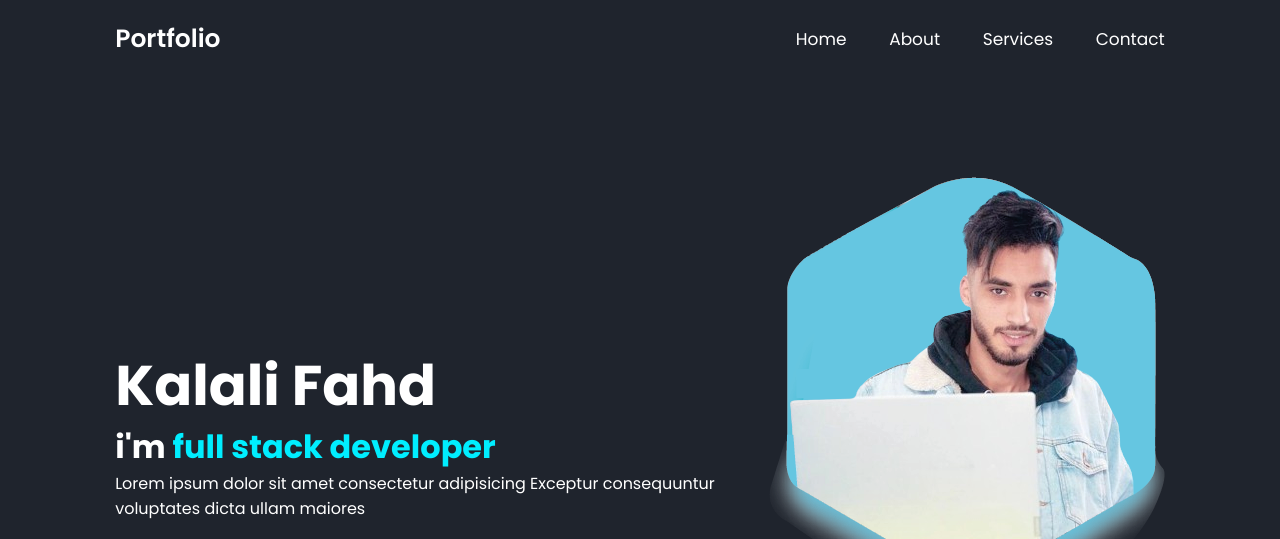
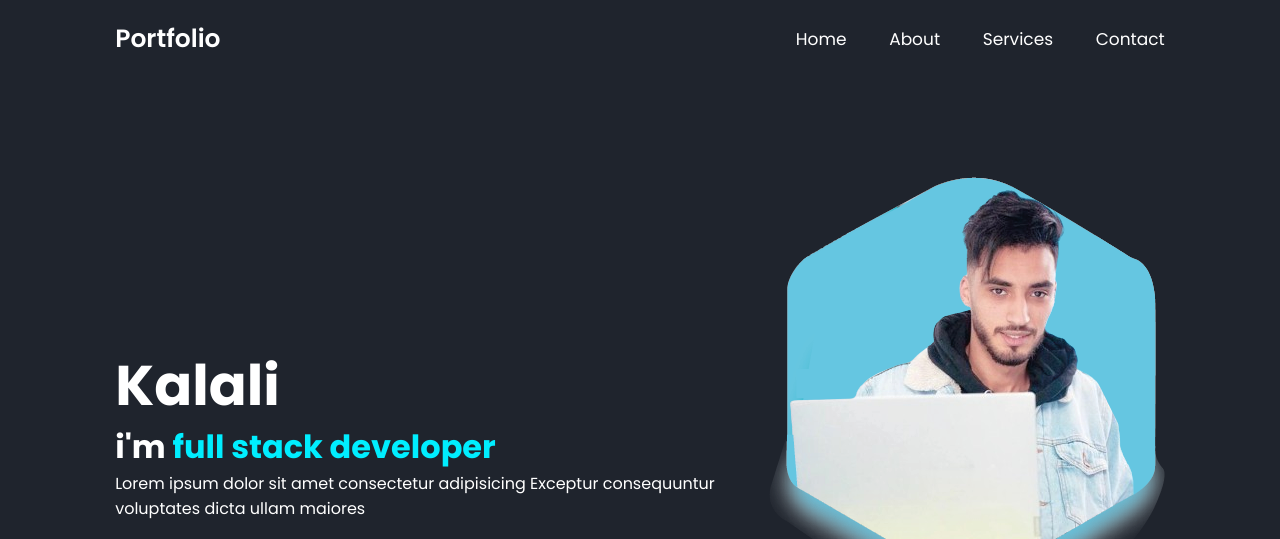
Before and after one commit to faahdfs/faahd_fs_00, a plain HTML site: page index.html in a window 1280 px wide. Shown: the top 539 px of the page. Drawn offline with nearby package versions, Linux system fonts and the light colour scheme; files whose address does not match are found by name.

Commit message:
index.html

```diff
--- a/index.html
+++ b/index.html
@@ -22,7 +22,7 @@
     </header>
     <section class="home" id="home">
         <div class="home-content">
-            <h1>Kalali Fahd</h1>
+            <h1>Kalali </h1>
             <h3> i'm <span>full stack developer </span></h3>
             <p>Lorem ipsum dolor sit amet consectetur adipisicing Exceptur consequuntur  voluptates dicta ullam maiores</p>
          <div class="social-media">
```
